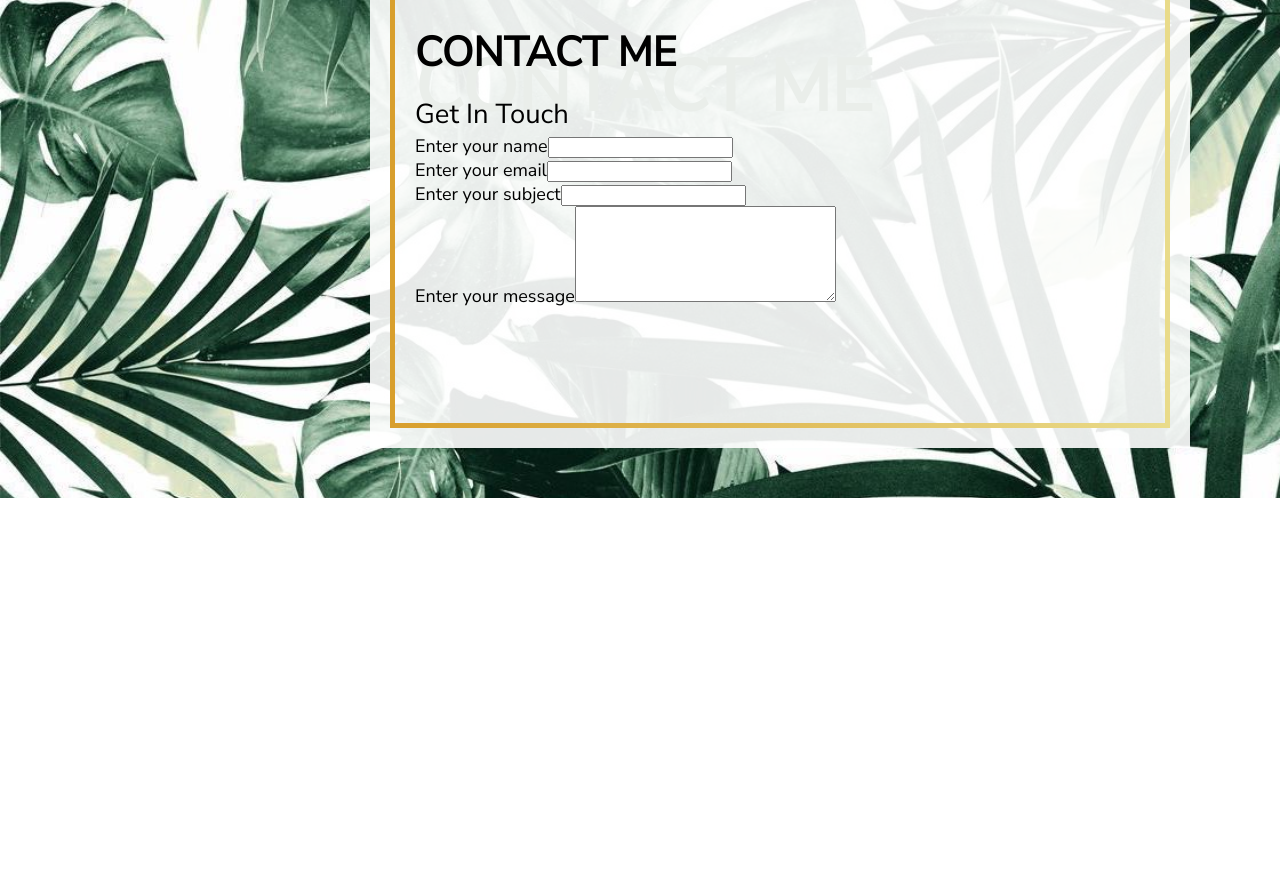
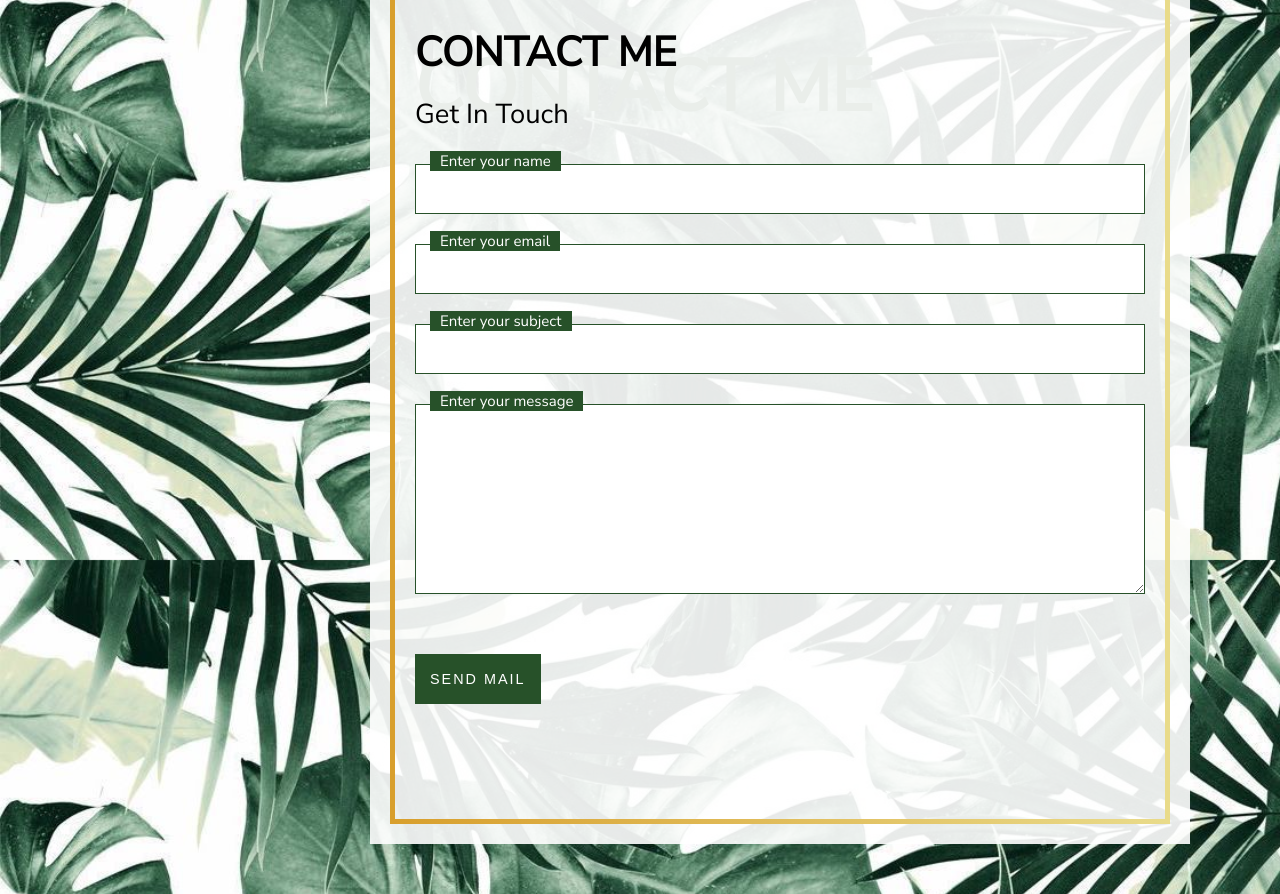
Before and after one commit to atranarta/portfolio, a React (Create React App) app: page / in a window 1280 px wide. Shown: the part 1040-1934 px from the top of the page. Before the commit the page ends 1538 px from the top, so only its background shows below. Built offline with nearby package versions, Linux system fonts and the light colour scheme.

Commit message:
Styled contact component

```diff
--- a/src/App.css
+++ b/src/App.css
@@ -195,7 +195,22 @@ body {
   font-size: 1.71rem;
   line-height: 2.43rem;
 }
-#wrapper main a.btn {
+#wrapper main .border .component button, #wrapper main .border .component input, #wrapper main .border .component select {
+  height: 50px;
+  padding: 0 15px;
+}
+#wrapper main .border .component input, #wrapper main .border .component select, #wrapper main .border .component textarea {
+  width: 100%;
+  font-size: 14px;
+  vertical-align: middle;
+}
+#wrapper main .border .component input, #wrapper main .border .component select, #wrapper main .border .component textarea, #wrapper main .border .component button {
+  outline: none;
+}
+#wrapper main .border .component textarea {
+  padding: 10px 15px;
+}
+#wrapper main .btn {
   margin-top: 30px;
   background-color: #275129;
   color: #FFF;
@@ -208,8 +223,9 @@ body {
   line-height: 50px;
   border: 0;
   position: relative;
+  cursor: pointer;
 }
-#wrapper main a.btn::before {
+#wrapper main .btn::before {
   content: "";
   position: absolute;
   left: 0;
@@ -218,10 +234,10 @@ body {
   height: 2px;
   width: 100%;
 }
-#wrapper main a.btn:hover {
+#wrapper main .btn:hover {
   transition: all 0.4s ease-out;
 }
-#wrapper main a.btn:hover::before {
+#wrapper main .btn:hover::before {
   transform: scaleX(1);
   transition: all 0.4s ease-out;
   background: #D89F2D;
@@ -278,5 +294,31 @@ body {
   height: 100%;
   background: #275129;
 }
+#wrapper main #contact form .form-field {
+  margin-top: 30px;
+  position: relative;
+}
+#wrapper main #contact form .form-field label {
+  position: absolute;
+  left: 15px;
+  top: -13px;
+  background: #275129;
+  color: #FFF;
+  -webkit-transition: all 0.4s ease-out;
+  transition: all 0.4s ease-out;
+  pointer-events: none;
+  padding: 0 10px;
+  font-size: 0.94rem;
+}
+#wrapper main #contact form .form-field input, #wrapper main #contact form .form-field textarea {
+  border: 1px solid #275129;
+  font-size: 1rem;
+  height: 50px;
+  padding: 0 15px;
+}
+#wrapper main #contact form .form-field textarea {
+  height: 190px;
+  padding: 10px 15px;
+}
 
 /*# sourceMappingURL=App.css.map */
--- a/src/App.scss
+++ b/src/App.scss
@@ -220,10 +220,29 @@ body {
           font-size: 1.71rem;
           line-height: 2.43rem;
         }
+
+        button, input, select {
+          height: 50px;
+          padding: 0 15px;
+        }
+
+        input, select, textarea {
+          width: 100%;
+          font-size: 14px;
+          vertical-align: middle;
+        }
+
+        input, select, textarea, button {
+          outline: none;
+        }
+
+        textarea {
+          padding: 10px 15px;
+        }
       }
     }
 
-    a.btn {
+    .btn {
       margin-top: 30px;
       background-color: $dark-green;
       color: #FFF;
@@ -236,6 +255,7 @@ body {
       line-height: 50px;
       border: 0;
       position: relative;
+      cursor: pointer;
 
       &::before {
         content: "";
@@ -335,6 +355,35 @@ body {
 
       form {
 
+        .form-field {
+          margin-top: 30px;
+          position: relative;
+
+          label {
+            position: absolute;
+            left: 15px;
+            top: -13px;
+            background: $dark-green;
+            color: #FFF;
+            -webkit-transition: all .4s ease-out;
+            transition: all .4s ease-out;
+            pointer-events: none;
+            padding: 0 10px;
+            font-size: .94rem;
+          }
+
+          input, textarea {
+            border: 1px solid $dark-green;
+            font-size: 1rem;
+            height: 50px;
+            padding: 0 15px;
+          }
+
+          textarea {
+            height: 190px;
+            padding: 10px 15px;
+          }
+        }
       }
     }
   }
--- a/src/components/contact/index.js
+++ b/src/components/contact/index.js
@@ -24,6 +24,9 @@ const Contact = () => (
         <label for="contact-form-message">Enter your message</label>
         <textarea type="text" name="name" id="contact-form-message" cols="30" rows="6"></textarea>
       </div>
+      <div className="form-field">
+        <button className="btn" type="submit">Send Mail</button>
+      </div>
     </form>
   </div>
 );
```
Also changed, not shown: 1 other file (tests, documents, lock files or other folders).
